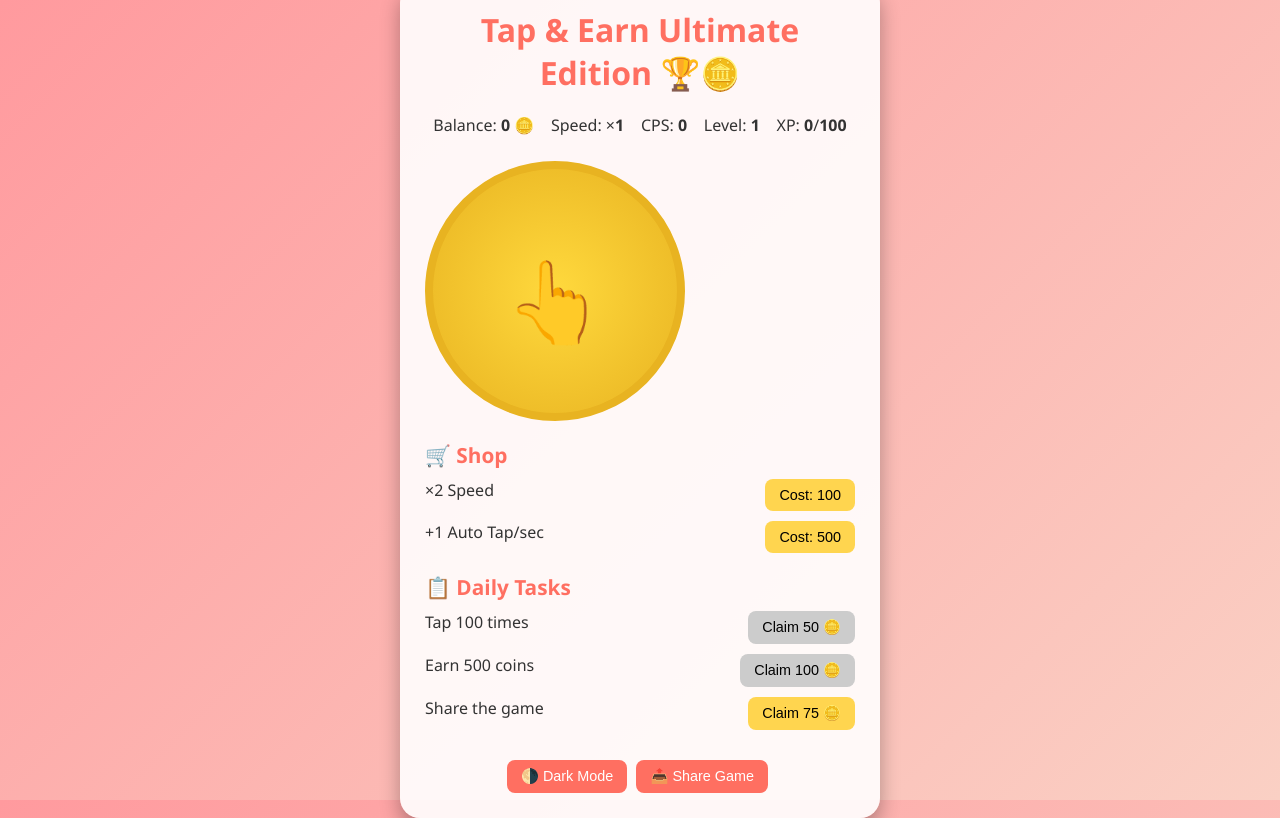
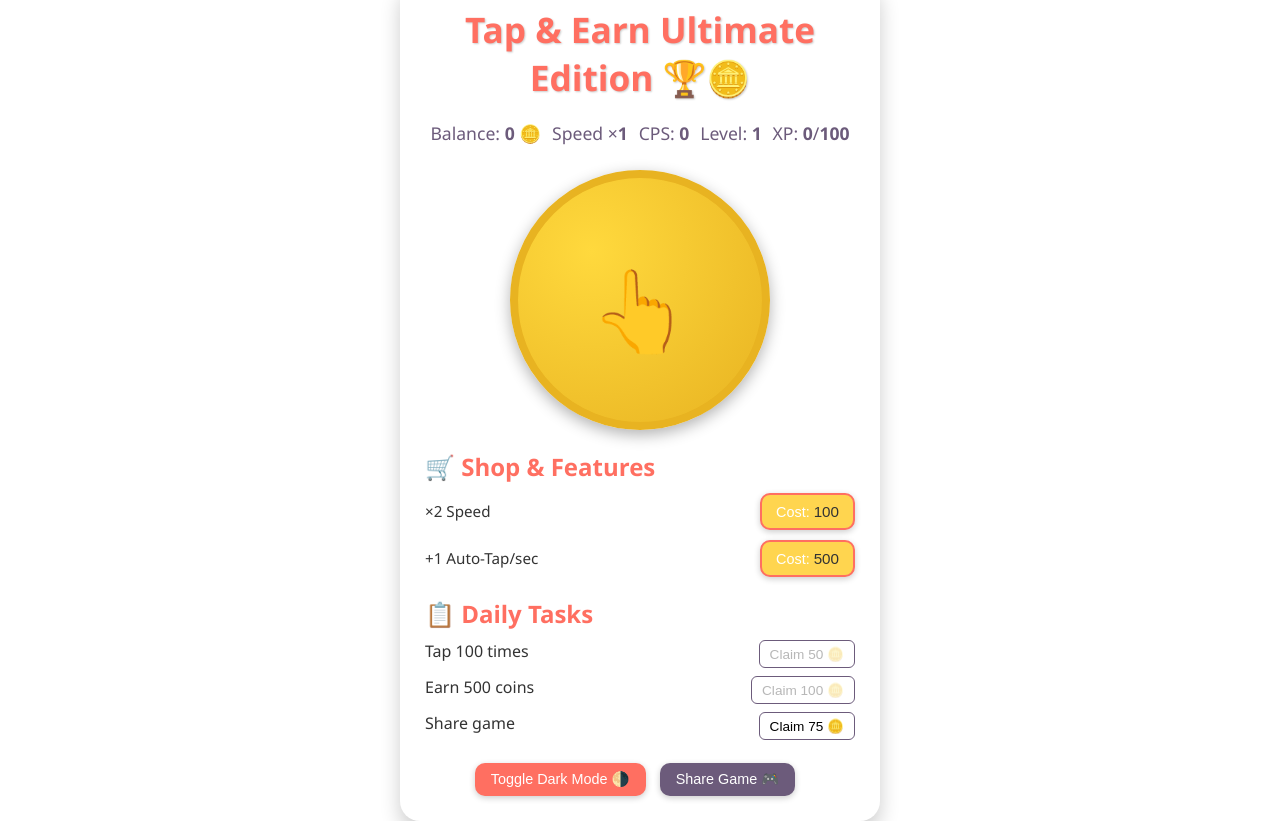
Before and after one commit to AhmadNavid1st/ahmadnavid1st.github.io, a plain HTML site: page index.html in a window 1280 px wide. Drawn offline with Linux system fonts and the light colour scheme.

Commit message:
Update index.html

```diff
--- a/index.html
+++ b/index.html
@@ -1,3 +1,5 @@
+<!-- فایل کامل Tap & Earn Ultimate Edition -->
+<!-- کافیست این فایل را در یک فایل HTML ذخیره کنی و در مرورگر باز کنی -->
 <!DOCTYPE html>
 <html lang="en">
 <head>
@@ -6,253 +8,231 @@
   <title>Tap & Earn Ultimate Edition 🏆🪙</title>
   <style>
     * { box-sizing: border-box; margin: 0; padding: 0; }
-    html, body { height: 100%; font-family: 'Segoe UI', sans-serif; }
-
+    html, body { height: 100%; }
     body {
+      font-family: 'Segoe UI', sans-serif;
       display: flex; align-items: center; justify-content: center;
       background: linear-gradient(135deg, #ff9a9e 0%, #fad0c4 100%);
-      color: #333; transition: all 0.3s;
+      color: #333;
+      transition: background .3s, color .3s;
     }
-
+    :root {
+      --bg: #ffffffdd;
+      --card-bg: #ffffff;
+      --text: #333;
+      --accent: #ff6f61;
+      --btn-bg: #ffd54f;
+      --btn-border: #e58900;
+      --secondary: #6c5b7b;
+    }
     .dark {
-      background: linear-gradient(135deg, #2c2c2c, #1e1e1e);
-      color: #eee;
+      --bg: #2c2c2c;
+      --card-bg: #1e1e1e;
+      --text: #eee;
+      --accent: #ff9f1c;
+      --btn-bg: #ff6f61;
+      --btn-border: #ff3b30;
+      --secondary: #355c7d;
     }
-
+    body { background: var(--bg); }
     .container {
       width: 100%; max-width: 480px;
-      background: rgba(255, 255, 255, 0.9);
+      background: var(--card-bg);
       border-radius: 20px;
-      box-shadow: 0 10px 20px rgba(0, 0, 0, 0.3);
+      box-shadow: 0 10px 20px rgba(0,0,0,0.2);
       padding: 25px;
       text-align: center;
     }
-
-    .dark .container {
-      background: rgba(30, 30, 30, 0.95);
+    h1 {
+      font-size: 2.2rem;
+      margin-bottom: 15px;
+      color: var(--accent);
+      text-shadow: 1px 1px 2px rgba(0,0,0,0.2);
     }
-
-    h1 {
-      font-size: 2rem;
-      margin-bottom: 15px;
-      color: #ff6f61;
-    }
-
     .status {
       display: flex;
       flex-wrap: wrap;
       justify-content: space-around;
       margin-bottom: 20px;
+      font-size: 1.1rem;
+      color: var(--secondary);
     }
-
-    .status div {
-      margin: 5px 0;
-      font-size: 1rem;
-    }
-
+    .status div { margin: 5px 0; }
     #tap-btn {
       width: 260px;
       height: 260px;
+      line-height: 260px;
       font-size: 5rem;
-      background: radial-gradient(circle, #FFD93D, #E8B321);
+      margin: 0 auto 20px;
+      background: radial-gradient(circle at 30% 30%, #FFD93D, #E8B321);
       border: 8px solid #E8B321;
       border-radius: 50%;
       cursor: pointer;
-      margin-bottom: 20px;
-      line-height: 260px;
+      touch-action: none;
       user-select: none;
-      transition: all 0.1s;
+      box-shadow: 0 5px 15px rgba(0,0,0,0.3);
+      transition: transform .1s, box-shadow .3s;
     }
-
     #tap-btn:active {
       transform: scale(0.9);
+      box-shadow: 0 3px 10px rgba(0,0,0,0.4);
     }
-
-    .shop, .tasks {
+    .shop {
+      margin-top: 15px;
       text-align: left;
-      margin-bottom: 20px;
     }
-
-    .shop h2, .tasks h2 {
-      font-size: 1.3rem;
-      color: #ff6f61;
+    .shop h2 {
+      font-size: 1.5rem;
+      margin-bottom: 10px;
+      color: var(--accent);
+    }
+    .item {
+      display: flex;
+      justify-content: space-between;
+      align-items: center;
       margin-bottom: 10px;
     }
-
-    .item, .task {
+    .item span {
+      font-size: 0.95rem;
+      color: var(--text);
+    }
+    .item button {
+      padding: 8px 14px;
+      font-size: 0.9rem;
+      border: 2px solid var(--accent);
+      border-radius: 10px;
+      background: var(--btn-bg);
+      color: #fff;
+      cursor: pointer;
+      box-shadow: 0 2px 6px rgba(0,0,0,0.2);
+      transition: background .2s;
+    }
+    .item button:disabled {
+      opacity: 0.5;
+      cursor: not-allowed;
+    }
+    .tasks {
+      margin-top: 20px;
+      text-align: left;
+    }
+    .tasks h2 {
+      font-size: 1.5rem;
+      margin-bottom: 10px;
+      color: var(--accent);
+    }
+    .task {
       display: flex;
       justify-content: space-between;
-      margin-bottom: 10px;
+      margin-bottom: 8px;
     }
-
-    button {
-      padding: 8px 14px;
+    .task button {
+      padding: 5px 10px;
+      border: 1px solid var(--secondary);
+      border-radius: 6px;
+      background: transparent;
+      font-size: 0.85rem;
+      cursor: pointer;
+    }
+    #theme-toggle, #share-btn {
+      margin-top: 15px;
+      padding: 8px 16px;
       font-size: 0.9rem;
       border: none;
-      border-radius: 8px;
-      background: #ffd54f;
-      color: #000;
+      border-radius: 10px;
+      background: var(--accent);
+      color: #fff;
       cursor: pointer;
+      box-shadow: 0 2px 6px rgba(0,0,0,0.2);
+      transition: background .2s;
+      margin-right: 10px;
     }
-
-    button:disabled {
-      background: #ccc;
-      cursor: not-allowed;
-    }
-
-    #theme-toggle, #share-btn {
-      margin-top: 10px;
-      margin-right: 5px;
-      background: #ff6f61;
-      color: #fff;
+    #share-btn { background: var(--secondary); }
+    @media (max-width: 500px) {
+      #tap-btn { width: 220px; height: 220px; line-height: 220px; font-size: 4.5rem; }
+      .container { padding: 20px; }
+      .status { flex-direction: column; gap: 8px; }
     }
   </style>
 </head>
 <body>
   <div class="container">
     <h1>Tap & Earn Ultimate Edition 🏆🪙</h1>
-
     <div class="status">
       <div>Balance: <strong id="bal">0</strong> 🪙</div>
-      <div>Speed: ×<strong id="mul">1</strong></div>
+      <div>Speed ×<strong id="mul">1</strong></div>
       <div>CPS: <strong id="cps">0</strong></div>
       <div>Level: <strong id="level">1</strong></div>
       <div>XP: <strong id="xp">0</strong>/<strong id="xpNext">100</strong></div>
     </div>
-
     <div id="tap-btn">👆</div>
 
     <div class="shop">
-      <h2>🛒 Shop</h2>
+      <h2>🛒 Shop & Features</h2>
       <div class="item"><span>×2 Speed</span><button id="buy-speed">Cost: <span id="cost-speed">100</span></button></div>
-      <div class="item"><span>+1 Auto Tap/sec</span><button id="buy-auto">Cost: <span id="cost-auto">500</span></button></div>
+      <div class="item"><span>+1 Auto-Tap/sec</span><button id="buy-auto">Cost: <span id="cost-auto">500</span></button></div>
     </div>
 
     <div class="tasks">
       <h2>📋 Daily Tasks</h2>
       <div class="task"><span>Tap 100 times</span><button id="task-tap">Claim 50 🪙</button></div>
       <div class="task"><span>Earn 500 coins</span><button id="task-earn">Claim 100 🪙</button></div>
-      <div class="task"><span>Share the game</span><button id="task-share">Claim 75 🪙</button></div>
+      <div class="task"><span>Share game</span><button id="task-share">Claim 75 🪙</button></div>
     </div>
 
-    <button id="theme-toggle">🌗 Dark Mode</button>
-    <button id="share-btn">📤 Share Game</button>
+    <button id="theme-toggle">Toggle Dark Mode 🌗</button>
+    <button id="share-btn">Share Game 🎮</button>
   </div>
 
   <audio id="click-sfx" src="https://freesound.org/data/previews/256/256113_3263906-lq.mp3"></audio>
 
   <script>
-    const state = {
-      bal: 0, mul: 1, cps: 0,
-      level: 1, xp: 0, xpNext: 100,
-      taps: 0, earned: 0,
-    };
-    const done = { tap: false, earn: false, share: false };
-    const cost = { speed: 100, auto: 500 };
-
+    const state = { bal:0, mul:1, cps:0, level:1, xp:0, xpNext:100, taps:0, earned:0, shared:false };
+    const done = { tap:false, earn:false, share:false };
+    const els = {};
+    ['bal','mul','cps','level','xp','xpNext'].forEach(id=>els[id]=document.getElementById(id));
     function refresh() {
-      document.getElementById('bal').textContent = state.bal;
-      document.getElementById('mul').textContent = state.mul;
-      document.getElementById('cps').textContent = state.cps;
-      document.getElementById('level').textContent = state.level;
-      document.getElementById('xp').textContent = state.xp;
-      document.getElementById('xpNext').textContent = state.xpNext;
-
+      els.bal.textContent = state.bal;
+      els.mul.textContent = state.mul;
+      els.cps.textContent = state.cps;
+      els.level.textContent = state.level;
+      els.xp.textContent = state.xp;
+      els.xpNext.textContent = state.xpNext;
       document.getElementById('task-tap').disabled = done.tap || state.taps < 100;
       document.getElementById('task-earn').disabled = done.earn || state.earned < 500;
       document.getElementById('task-share').disabled = done.share;
     }
-
-    document.getElementById('tap-btn').addEventListener('pointerdown', () => {
-      const gain = state.mul;
-      state.bal += gain;
-      state.earned += gain;
+    document.getElementById('tap-btn').addEventListener('pointerdown',()=>{
+      state.bal += state.mul;
       state.taps++;
+      state.earned += state.mul;
       state.xp += 5;
-
-      if (state.xp >= state.xpNext) {
+      if(state.xp >= state.xpNext) {
         state.xp -= state.xpNext;
         state.level++;
         state.xpNext = Math.floor(state.xpNext * 1.5);
-        alert(`🎉 Leveled up to ${state.level}`);
+        alert(`🎉 Leveled up to ${state.level}!`);
       }
-
-      const sound = document.getElementById('click-sfx');
-      sound.currentTime = 0;
-      sound.play();
-
+      document.getElementById('click-sfx').play();
       refresh();
     });
-
-    document.getElementById('buy-speed').onclick = () => {
-      if (state.bal >= cost.speed) {
-        state.bal -= cost.speed;
-        state.mul *= 2;
-        cost.speed *= 2;
-        document.getElementById('cost-speed').textContent = cost.speed;
-        refresh();
-      }
+    document.getElementById('task-tap').onclick = ()=>{
+      if(state.taps >=100 && !done.tap) { state.bal += 50; done.tap=true; alert('🏆 Task complete! +50 🪙'); refresh(); }
     };
-
-    document.getElementById('buy-auto').onclick = () => {
-      if (state.bal >= cost.auto) {
-        state.bal -= cost.auto;
-        state.cps++;
-        cost.auto *= 2;
-        document.getElementById('cost-auto').textContent = cost.auto;
-        refresh();
-      }
+    document.getElementById('task-earn').onclick = ()=>{
+      if(state.earned >=500 && !done.earn) { state.bal += 100; done.earn=true; alert('🏆 Task complete! +100 🪙'); refresh(); }
     };
-
-    setInterval(() => {
-      if (state.cps > 0) {
-        state.bal += state.cps;
-        state.earned += state.cps;
-        refresh();
-      }
-    }, 1000);
-
-    document.getElementById('task-tap').onclick = () => {
-      if (!done.tap && state.taps >= 100) {
-        state.bal += 50;
-        done.tap = true;
-        alert('🎁 Task Completed: +50 coins!');
-        refresh();
-      }
-    };
-
-    document.getElementById('task-earn').onclick = () => {
-      if (!done.earn && state.earned >= 500) {
-        state.bal += 100;
-        done.earn = true;
-        alert('🎁 Task Completed: +100 coins!');
-        refresh();
-      }
-    };
-
-    document.getElementById('task-share').onclick = () => {
+    document.getElementById('task-share').onclick = ()=>{
       done.share = true;
       state.bal += 75;
-      alert('🎁 Thank you for sharing! +75 coins');
+      alert('🏆 Thanks for sharing! +75 🪙');
       refresh();
     };
-
-    document.getElementById('theme-toggle').onclick = () => {
-      document.body.classList.toggle('dark');
+    document.getElementById('share-btn').onclick = ()=>{
+      if(navigator.share) {
+        navigator.share({ title:'Tap & Earn', text:'Join me in this clicker game!', url:location.href });
+      } else alert('🔗 Copy link: '+location.href);
     };
-
-    document.getElementById('share-btn').onclick = () => {
-      if (navigator.share) {
-        navigator.share({
-          title: 'Tap & Earn',
-          text: 'Join me in this fun tap game!',
-          url: window.location.href
-        });
-      } else {
-        alert('📋 Copy this link:\n' + window.location.href);
-      }
-    };
-
+    document.getElementById('theme-toggle').onclick = ()=> document.body.classList.toggle('dark');
     refresh();
   </script>
 </body>
```
